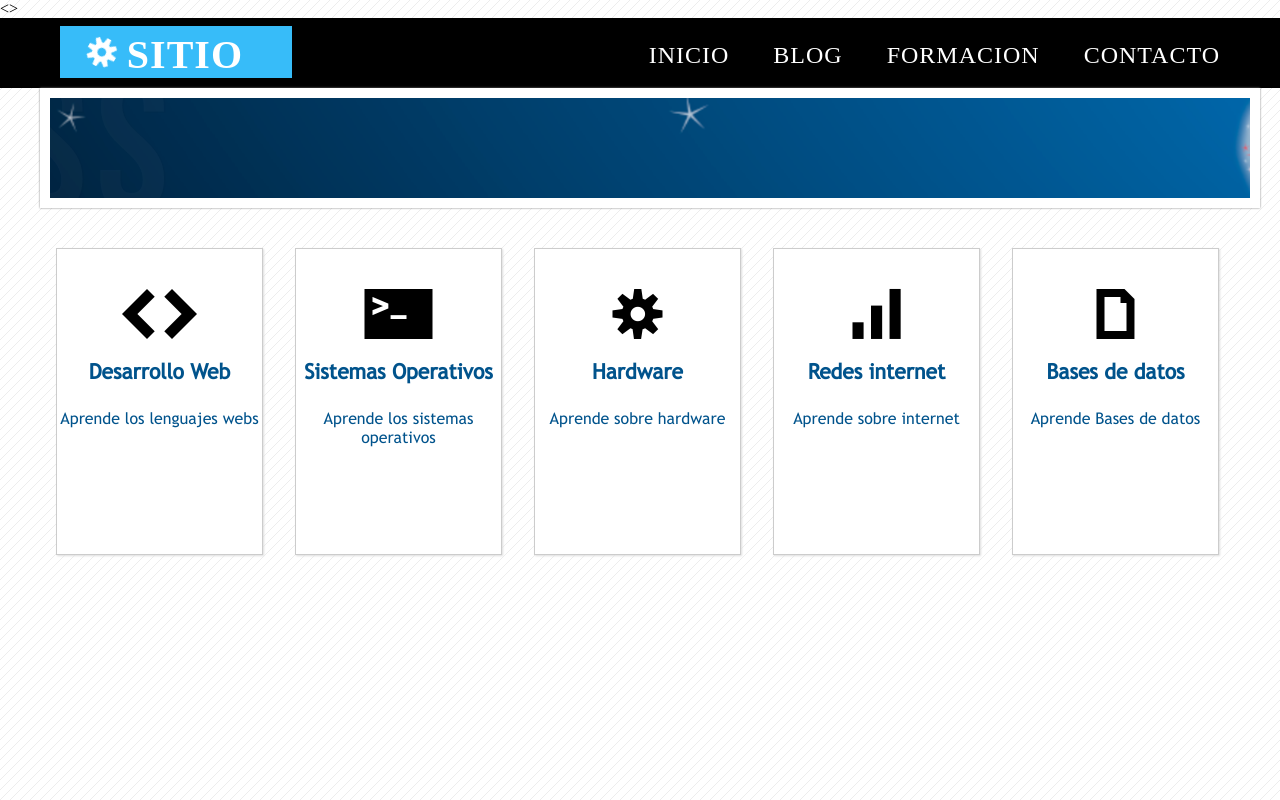
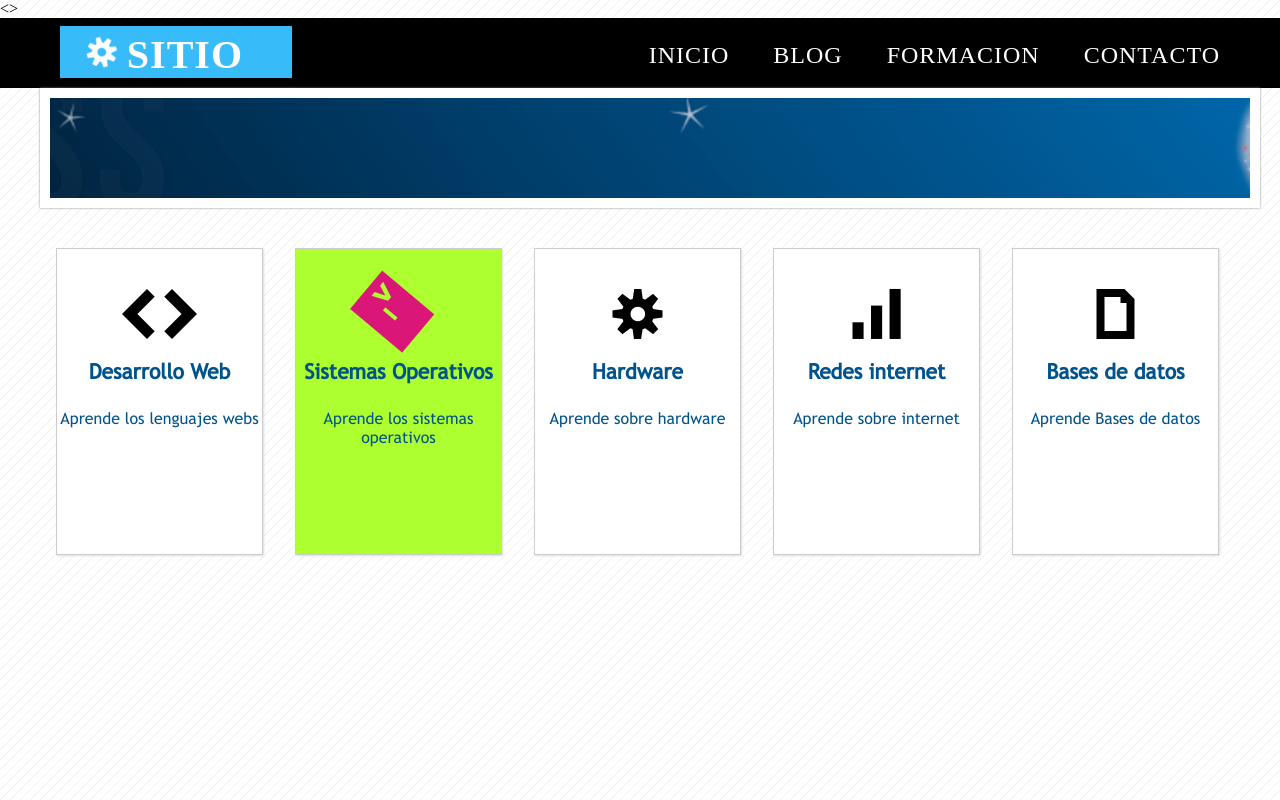
Before and after one commit to mundosE-Training/Maquetacion-2, a plain HTML site: page index.html in a window 1280 px wide. In both pictures the pointer is over the element 398 px from the left and 401 px from the top of the page. Drawn offline with Linux system fonts and the light colour scheme.

Commit message:
Agregue hovers

```diff
--- a/css/styles.css
+++ b/css/styles.css
@@ -254,3 +254,12 @@ body{
     text-align: center;
     color: #00538C;
 }
+
+.card2:hover{
+    background-color: greenyellow;
+}
+
+.card2:hover .icon{
+    color: rgb(218, 23, 120);
+    transform: rotate(40deg);
+}
--- a/index.html
+++ b/index.html
@@ -44,7 +44,7 @@
                                 Aprende los lenguajes webs
                             </p>
                         </div>
-                        <div class="card">
+                        <div class="card card2">
                             <p class="icon">_</p>
                             <h2 class="category">Sistemas Operativos</h2>
                             <p class="description">
```
